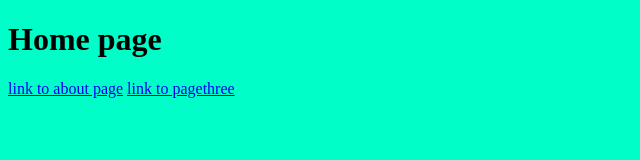
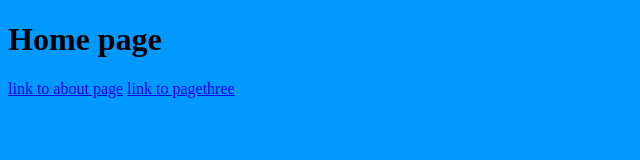
Before and after one commit to bengera/vite-project-starter-template, a website built with Vite: page src/index.html in a window 1280 px wide. Shown: the whole page, without its empty margins (0-640 px from the left). Built offline with nearby package versions, Linux system fonts and the light colour scheme.

Commit message:
change background color to blue

```diff
--- a/src/sass/main.scss
+++ b/src/sass/main.scss
@@ -1,4 +1,4 @@
-$clr: rgb(0, 255, 200);
+$clr: rgb(0, 153, 255);
 
 body {
     background: $clr;
```
